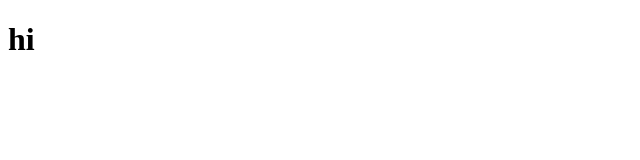
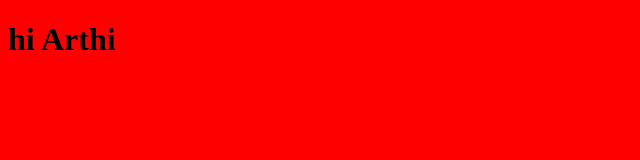
Before and after one commit to askappsacademy/session-1-arthiatsr, a plain HTML site: page index.html in a window 1280 px wide. Shown: the whole page, without its empty margins (0-640 px from the left). Drawn offline with Linux system fonts and the light colour scheme.

Commit message:
Added css

```diff
--- a/index.html
+++ b/index.html
@@ -1,11 +1,11 @@
 <!DOCTYPE html>
 <html lang="en">
 <head>
-  <title>My page</title>
+  <title>Video Player Application</title>
   <link rel="stylesheet" href="styles.css">
 </head>
 <body>
-  <h1>hi</h1>
+  <h1>hi Arthi</h1>
 </body>
 
 </html>
--- a/styles.css
+++ b/styles.css
@@ -1,3 +1,3 @@
-.container{
+body{
   background-color: red;
 }
```
